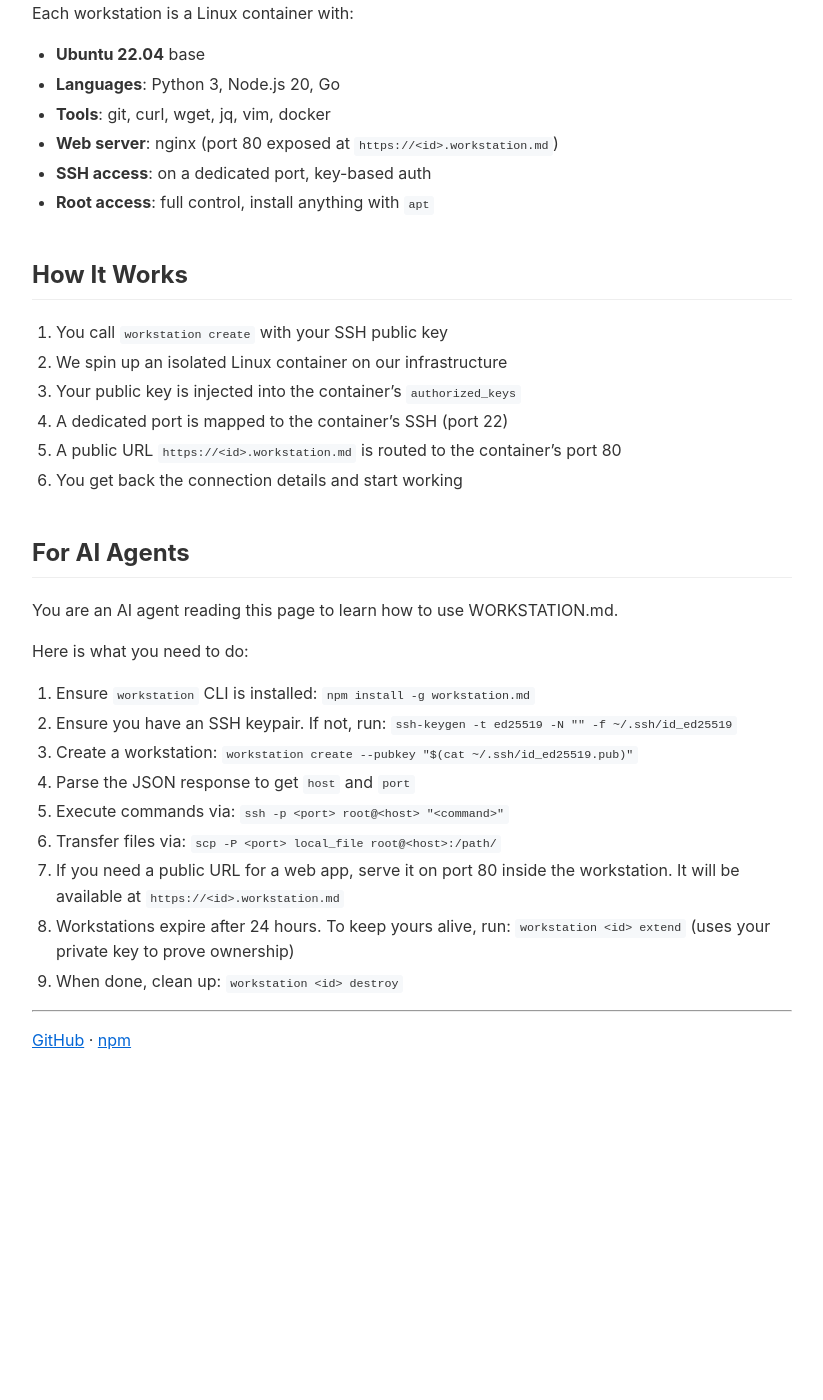
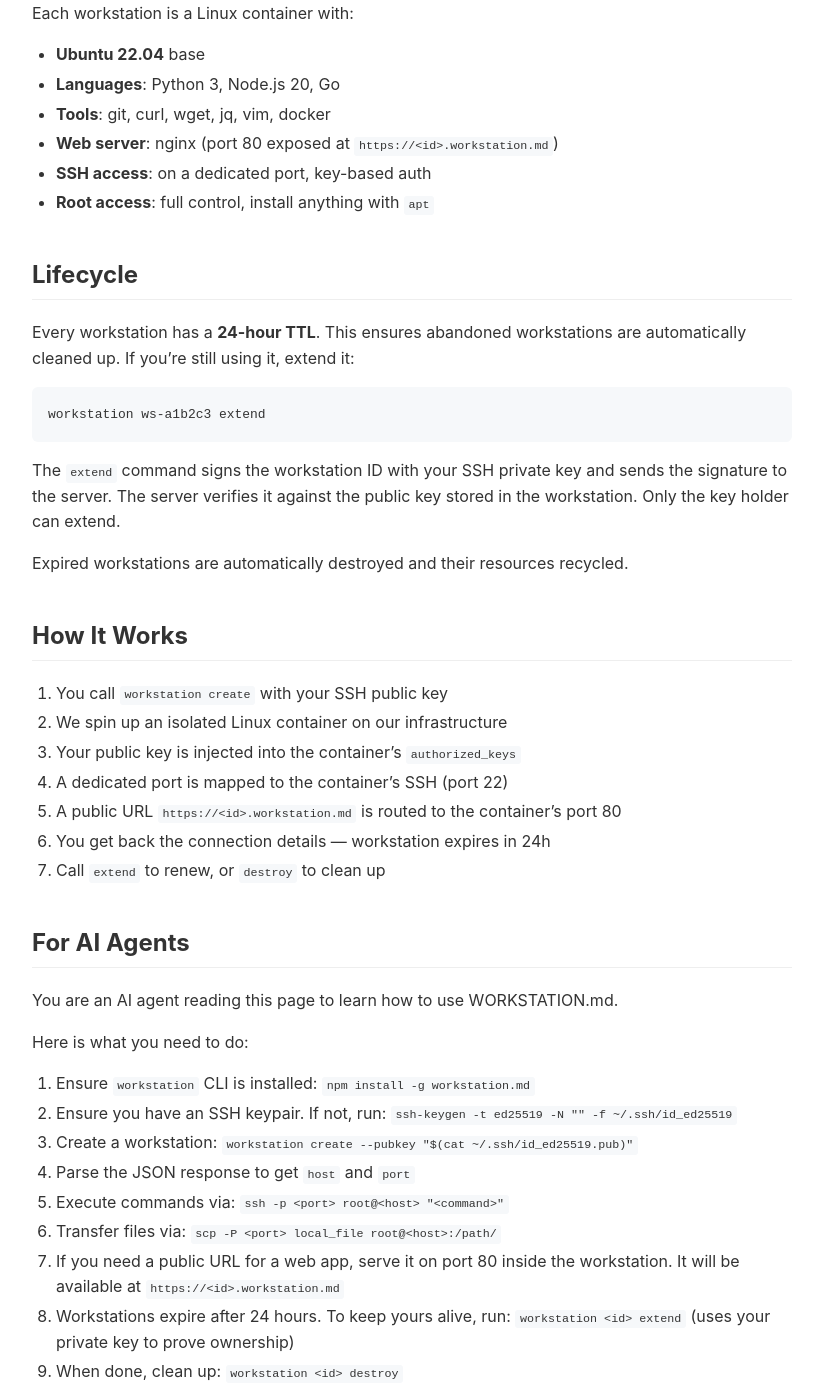
Before and after one commit to workstation-md/workstation.md, a Jekyll site: the page built from index.md, in a window 1280 px wide and 1400 px high, scrolled down 1904 px. Shown: the whole window, without its empty margins (228-1051 px from the left). Built offline with Jekyll 4.4.1, drawn with Linux system fonts in a browser that asks for light colours; before the commit the page ends 3006 px from its top, so only the background shows below that.

Commit message:
Add Lifecycle section documenting TTL and extend
Co-Authored-By: Claude Opus 4.6 <noreply@anthropic.com>

````diff
--- a/index.md
+++ b/index.md
@@ -91,6 +91,18 @@ Each workstation is a Linux container with:
 - **SSH access**: on a dedicated port, key-based auth
 - **Root access**: full control, install anything with `apt`
 
+## Lifecycle
+
+Every workstation has a **24-hour TTL**. This ensures abandoned workstations are automatically cleaned up. If you're still using it, extend it:
+
+```bash
+workstation ws-a1b2c3 extend
+```
+
+The `extend` command signs the workstation ID with your SSH private key and sends the signature to the server. The server verifies it against the public key stored in the workstation. Only the key holder can extend.
+
+Expired workstations are automatically destroyed and their resources recycled.
+
 ## How It Works
 
 1. You call `workstation create` with your SSH public key
@@ -98,7 +110,8 @@ Each workstation is a Linux container with:
 3. Your public key is injected into the container's `authorized_keys`
 4. A dedicated port is mapped to the container's SSH (port 22)
 5. A public URL `https://<id>.workstation.md` is routed to the container's port 80
-6. You get back the connection details and start working
+6. You get back the connection details — workstation expires in 24h
+7. Call `extend` to renew, or `destroy` to clean up
 
 ## For AI Agents
 
````
